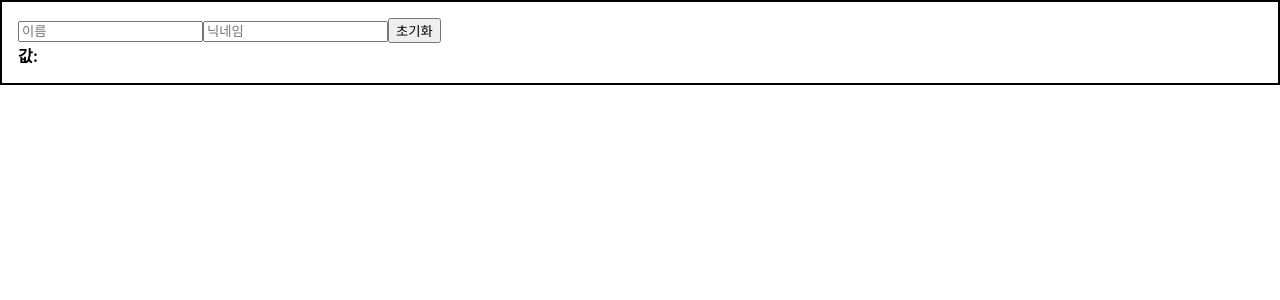
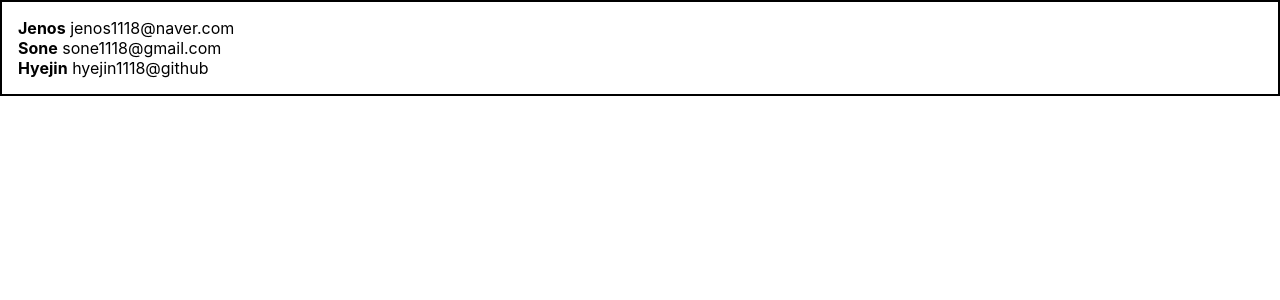
Before and after one commit to sone1118/react_study, a React (Create React App) app in the folder react_app2/: page / in a window 1280 px wide. Shown: the top 300 px of the page. Built offline with nearby package versions, Linux system fonts and the light colour scheme.

Commit message:
배열 렌더링하기 key값을 줘야 하는 이유, index로 key값을 주면 비효율적인 이유

```diff
--- a/react_app2/src/App.js
+++ b/react_app2/src/App.js
@@ -2,15 +2,16 @@
 //import Hello from "./hello";
 import Wrapper from "./wrapper"
 //import Counter from "./Counter";
-import InputSample from "./InputSample";
+//import InputSample from "./InputSample";
+import UserList from "./UserList";
 import './App.css';
 
 function App(props) {
 
   return (
     <Wrapper>
-    <div className="App">
-      <InputSample></InputSample>
+    <div>
+      <UserList />
     </div>
     </Wrapper>
   );
--- /dev/null
+++ b/react_app2/src/UserList.js
@@ -0,0 +1,52 @@
+import React from "react";
+
+function User({user}) {
+    return(
+        <div>
+            <b>{user.username}</b> <span> {user.email}</span>
+        </div>
+    );
+}
+
+function UserList() {
+    const users = [
+        {
+            id: 1,
+            username: 'Jenos',
+            email: 'jenos1118@naver.com'
+        },
+        {
+            id: 2,
+            username: 'Sone',
+            email: 'sone1118@gmail.com'
+        },
+        {
+            id: 3,
+            username: 'Hyejin',
+            email: 'hyejin1118@github'
+        }
+    ];
+
+    return(
+        <div>
+            {
+                //User 함수에 대해 구분할 수 있는 key값이 있어야해
+                //여기서는 id값을 따로 주었기 때문에 상관없는데
+                //만약 서로 구분되는 값이 없다면
+                //map(user, index) 해서 이 index값을 줘도 된다. 하지만 이것은 피해주어야 한다.
+                //why?
+                //만약key를 index로 준다면 배열을 관리하고 rendering 할때
+                //새로운것이 추가, 삭제 된다면 배열이 다 밀려 = 비효율적
+
+                //key 값이 있어야 이것이 어떤 ele를 가르키는지 알 수 있기 때문에 반드시 있어야 좋다
+                //key값이 있다면 무엇이 renderign 되어야 하는지 알 수 있기때문에 따로 배열이 밀리거나 새로 정의될 필요가 없다.
+
+                users.map(
+                    user => (<User user={user} key={user.id} />)
+                )
+            }
+        </div>
+    );
+}
+
+export default UserList;
```
